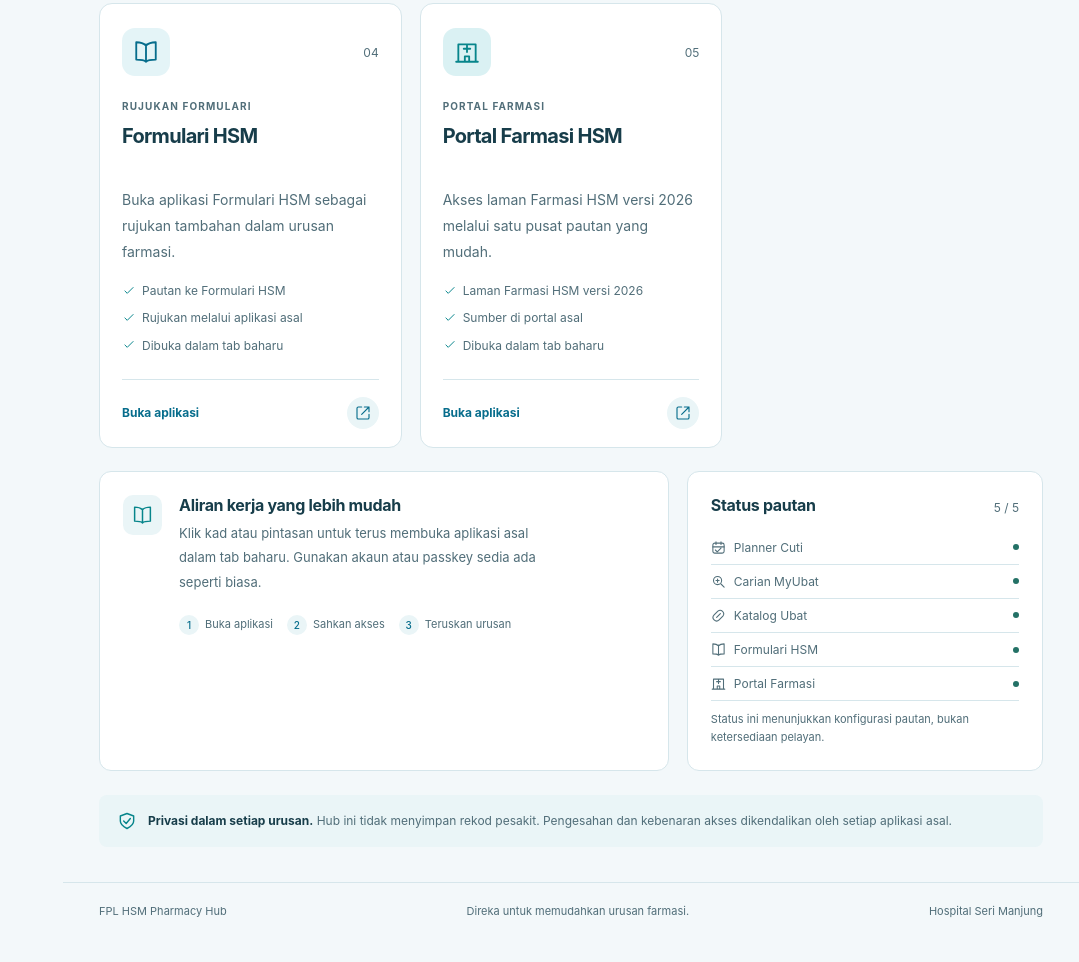
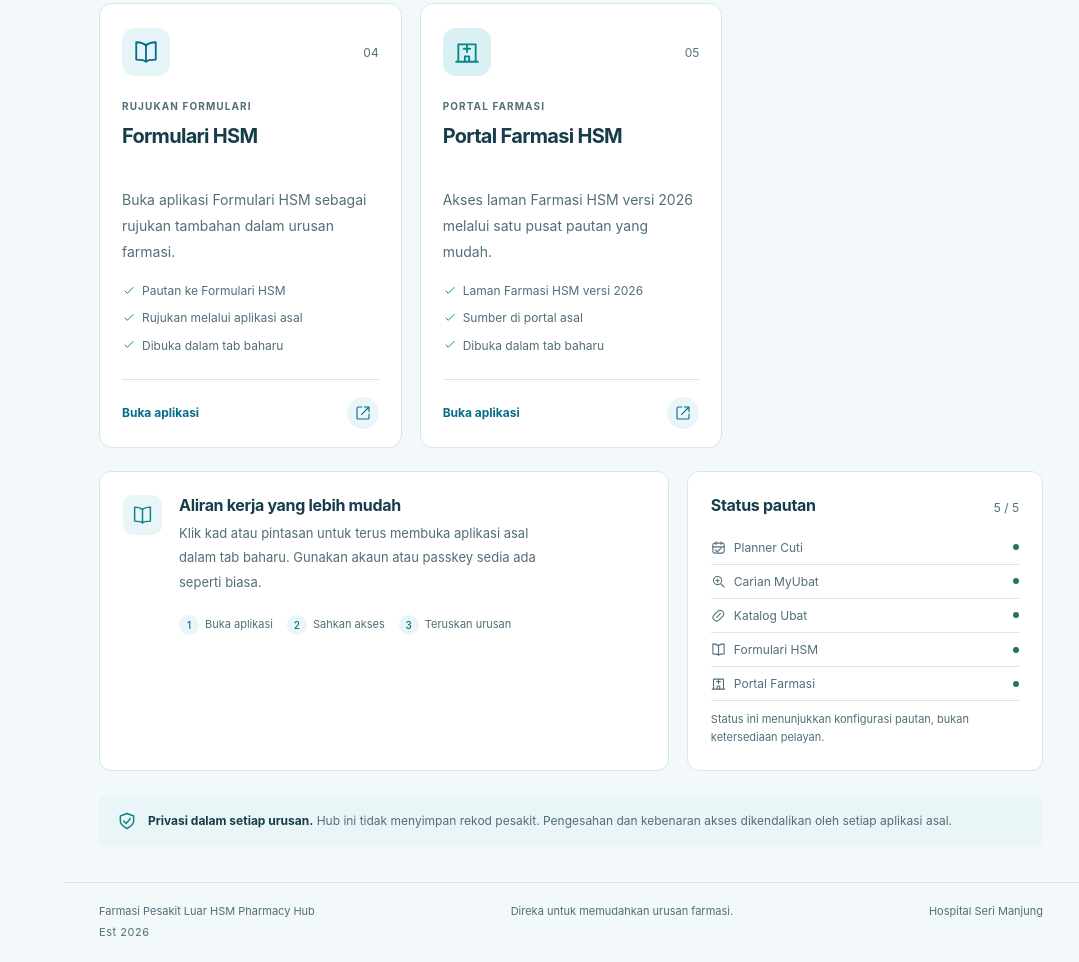
Before and after one commit to vasfplhsm/FPL-HSM-Hub, a website with bundled scripts: page docs/index.html in a window 1280 px wide. Shown: the part 1026-1988 px from the top of the page, without its empty margins (201-1280 px from the left). Before the commit the page ends 1966 px from the top, so only its background shows below. Built offline with nearby package versions, Linux system fonts and the light colour scheme.

Commit message:
Use full pharmacy name in welcome and footer with establishment year

```diff
--- a/config/example.json
+++ b/config/example.json
@@ -1,5 +1,5 @@
 {
-  "title": "FPL HSM Pharmacy Hub",
+  "title": "Farmasi Pesakit Luar HSM Pharmacy Hub",
   "department": "Farmasi Pesakit Luar",
   "hospital": "Hospital Seri Manjung",
   "modules": {
--- a/docs/assets/styles.css
+++ b/docs/assets/styles.css
@@ -155,6 +155,7 @@
 .privacy-note p { font-size: 12px; margin: 0; }
 .privacy-note strong { font-weight: 650; color: var(--text); }
 footer { border-top: 1px solid var(--border); padding: 20px 36px; display: flex; justify-content: space-between; gap: 15px; font-size: 11px; color: var(--muted); }
+.established { display: block; margin-top: 4px; font-size: inherit; letter-spacing: .05em; }
 .module-heading { display: flex; gap: 22px; align-items: center; margin: 35px 0; }
 .module-heading h1 { margin: 8px 0 12px; }
 .module-heading p { margin: 0; font-size: 14px; }
--- a/docs/config.json
+++ b/docs/config.json
@@ -1,5 +1,5 @@
 {
-  "title": "FPL HSM Pharmacy Hub",
+  "title": "Farmasi Pesakit Luar HSM Pharmacy Hub",
   "department": "Farmasi Pesakit Luar",
   "hospital": "Hospital Seri Manjung",
   "modules": {
--- a/docs/index.html
+++ b/docs/index.html
@@ -8,7 +8,7 @@
   <meta name="referrer" content="no-referrer">
   <meta http-equiv="Content-Security-Policy" content="default-src 'self'; script-src 'self'; style-src 'self'; img-src 'self'; connect-src 'self'; frame-src 'none'; object-src 'none'; base-uri 'none'; form-action 'none'">
   <meta name="description" content="Pusat akses aplikasi Farmasi Pesakit Luar, Hospital Seri Manjung.">
-  <title>FPL HSM Pharmacy Hub</title>
+  <title>Farmasi Pesakit Luar HSM Pharmacy Hub</title>
   <link rel="icon" type="image/png" href="assets/fpl-hsm-logo.png">
   <link rel="apple-touch-icon" href="assets/fpl-hsm-logo.png">
   <script src="assets/theme.js"></script>
@@ -26,7 +26,7 @@
   <div class="page">
     <header class="topbar"><div class="header-brand"><img class="header-logo" src="assets/fpl-hsm-logo.png" alt="Logo FPL HSM" width="44" height="44"><div><span class="eyebrow">FARMASI PESAKIT LUAR</span><span class="topbar-name">Hospital Seri Manjung</span></div></div><div class="header-controls"><button class="theme-toggle" id="theme-toggle" type="button" aria-label="Aktifkan mod gelap" aria-pressed="false"><svg class="moon" viewBox="0 0 24 24" fill="none" stroke="currentColor" stroke-width="1.7" aria-hidden="true"><path d="M20.8 13A9 9 0 0 1 11 3.2 9 9 0 1 0 20.8 13Z"/></svg><svg class="sun" viewBox="0 0 24 24" fill="none" stroke="currentColor" stroke-width="1.7" aria-hidden="true"><circle cx="12" cy="12" r="4"/><path d="M12 2v2m0 16v2M2 12h2m16 0h2M5 5l2 2m10 10 2 2M5 19l2-2M17 7l2-2"/></svg><span id="theme-label">Mod gelap</span></button><div class="staff-badge"><span>Ruang kerja staf<small>Akses melalui aplikasi asal</small></span></div></div></header>
     <main id="main" tabindex="-1"><div class="initial-state" role="status">Memuatkan Hub…</div></main>
-    <footer><span>FPL HSM Pharmacy Hub</span><span>Direka untuk memudahkan urusan farmasi.</span><span>Hospital Seri Manjung</span></footer>
+    <footer><span>Farmasi Pesakit Luar HSM Pharmacy Hub<small class="established">Est 2026</small></span><span>Direka untuk memudahkan urusan farmasi.</span><span>Hospital Seri Manjung</span></footer>
   </div>
   <noscript><p class="no-script">Sila aktifkan JavaScript untuk menggunakan navigasi Hub.</p></noscript>
 </body>
--- a/public/assets/styles.css
+++ b/public/assets/styles.css
@@ -155,6 +155,7 @@
 .privacy-note p { font-size: 12px; margin: 0; }
 .privacy-note strong { font-weight: 650; color: var(--text); }
 footer { border-top: 1px solid var(--border); padding: 20px 36px; display: flex; justify-content: space-between; gap: 15px; font-size: 11px; color: var(--muted); }
+.established { display: block; margin-top: 4px; font-size: inherit; letter-spacing: .05em; }
 .module-heading { display: flex; gap: 22px; align-items: center; margin: 35px 0; }
 .module-heading h1 { margin: 8px 0 12px; }
 .module-heading p { margin: 0; font-size: 14px; }
--- a/src/config.js
+++ b/src/config.js
@@ -15,7 +15,7 @@
   const text = (value, fallback) => typeof value === 'string' && value.trim() ? value.trim().slice(0, 120) : fallback;
   const defaults = { planner: 'Planner Cuti FPL HSM', myubat: 'Carian No Rujukan MyUbat', katalog: 'Katalog Ubat FPL HSM', formulary: 'Formulari HSM', farmasi: 'Portal Farmasi HSM' };
   return {
-    title: text(input.title, 'FPL HSM Pharmacy Hub'),
+    title: text(input.title, 'Farmasi Pesakit Luar HSM Pharmacy Hub'),
     department: text(input.department, 'Farmasi Pesakit Luar'),
     hospital: text(input.hospital, 'Hospital Seri Manjung'),
     modules: Object.fromEntries(moduleIds.map(id => [id, {
```
Also changed, not shown: public/index.html (+2 -2 lines), README.md.
